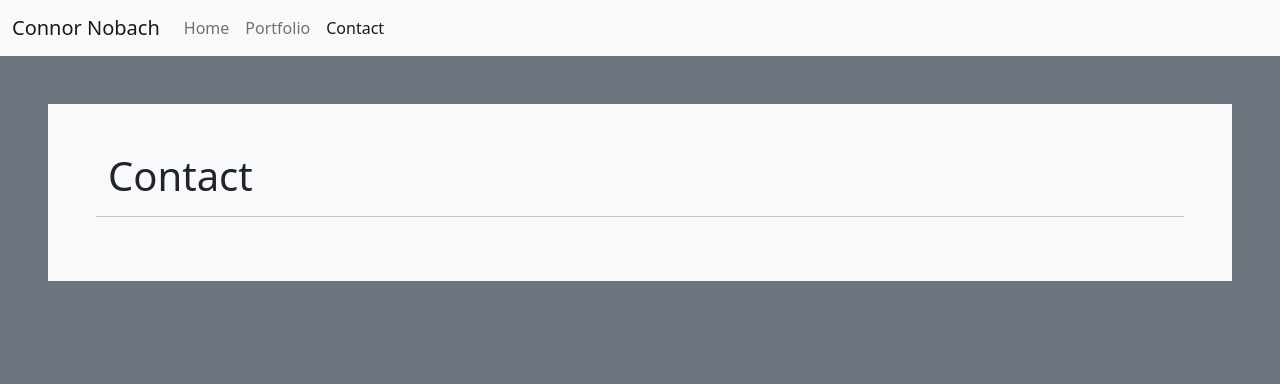
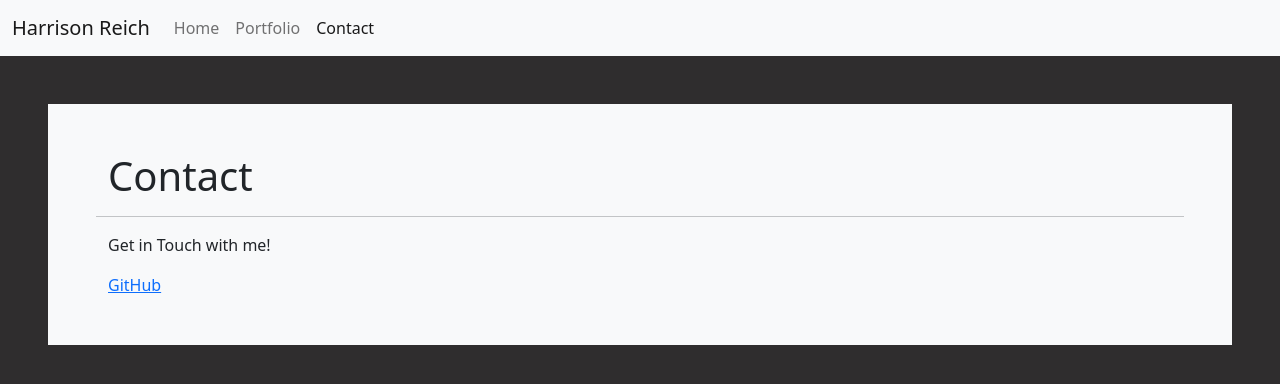
Before and after one commit to Harrison-Reich/Homework2-portfolio, a plain HTML site: page Files/contact.html in a window 1280 px wide. Drawn offline with nearby package versions, Linux system fonts and the light colour scheme.

Commit message:
updated portfolio changes

```diff
--- a/Files/contact.html
+++ b/Files/contact.html
@@ -18,18 +18,18 @@
     <link rel="stylesheet" href="style.css">
 </head>
 
-    <body class="bg-secondary">
+<body>
 
     <!-- Start Navbar -->
     <nav class="navbar navbar-expand-lg navbar-light bg-light">
 
         <div class="container-fluid">
 
-                <a class="navbar-brand" href="#">Connor Nobach</a>
+            <a class="navbar-brand" href="#">Harrison Reich</a>
 
             <button class="navbar-toggler" type="button" data-bs-toggle="collapse"
-                    data-bs-target="#navbarSupportedContent" aria-controls="navbarSupportedContent"
-                    aria-expanded="false" aria-label="Toggle navigation">
+                data-bs-target="#navbarSupportedContent" aria-controls="navbarSupportedContent" aria-expanded="false"
+                aria-label="Toggle navigation">
                 <span class="navbar-toggler-icon"></span>
             </button>
 
@@ -64,7 +64,11 @@
             <hr class="container">
 
             <div class="xs-12 container">
+                <p>
+                    Get in Touch with me!
+                </p>
 
+                <a target="_" href="https://github.com/Harrison-Reich">GitHub</a>
             </div>
 
             </div>
--- a/Files/style.css
+++ b/Files/style.css
@@ -0,0 +1,3 @@
+body {
+  background-color: #2F2D2E;
+}
```
Also changed, not shown: Files/index.html (+5 -5 lines), Files/portfolio.html (+3 -3 lines), 1 other file. Lines whose indentation alone changed are shown as unchanged.
